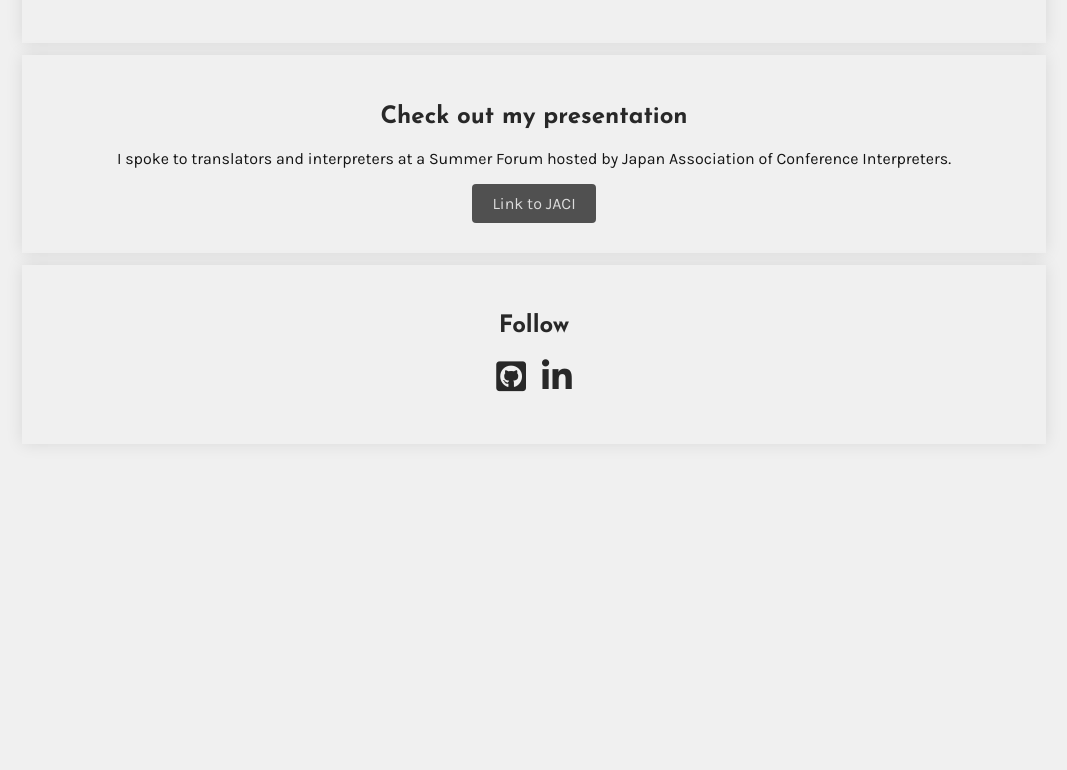
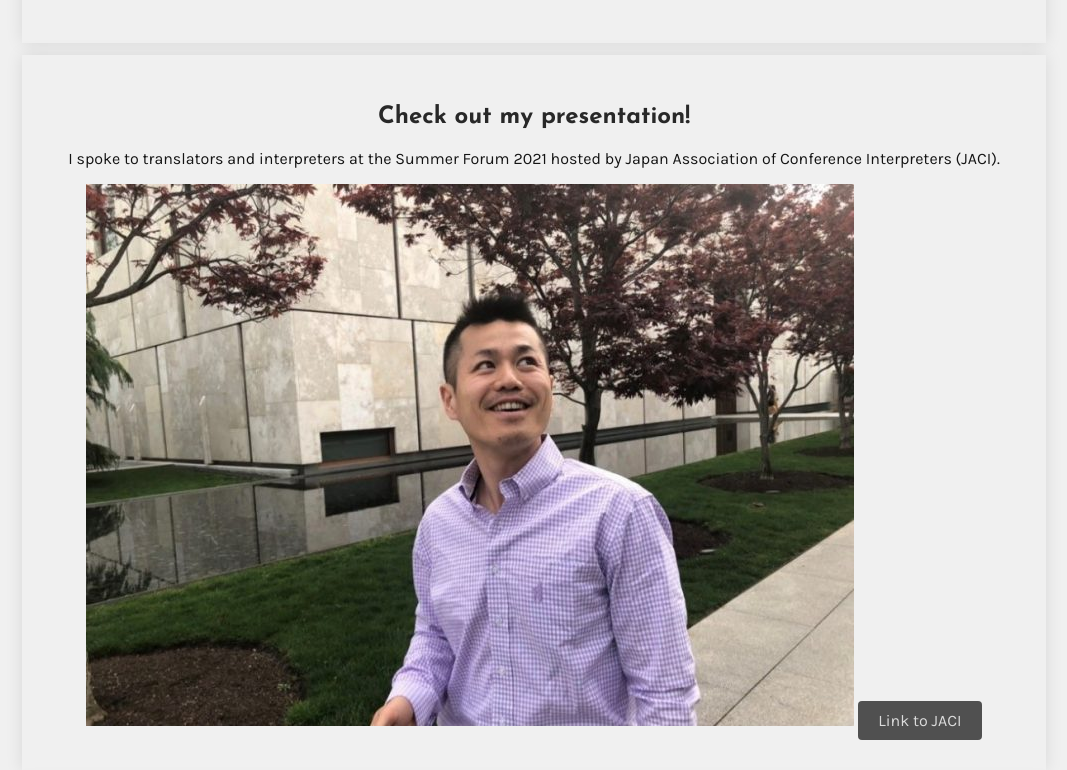
Before and after one commit to HirofumiJinno/profile, a plain HTML site: page index.html in a window 1280 px wide. Shown: the part 610-1380 px from the top of the page, without its empty margins (106-1173 px from the left). Before the commit the page ends 1094 px from the top, so only its background shows below. Drawn offline with Linux system fonts and the light colour scheme; a web font is replaced by a local one.

Commit message:
make my profile prettier2

```diff
--- a/index.html
+++ b/index.html
@@ -30,8 +30,9 @@
     </div>
 
     <div class="card-white">
-      <h2>Check out my presentation</h2>
-      <p>I spoke to translators and interpreters at a Summer Forum hosted by Japan Association of Conference Interpreters.</p>
+      <h2>Check out my presentation!</h2>
+      <p>I spoke to translators and interpreters at the Summer Forum 2021 hosted by Japan Association of Conference Interpreters (JACI).</p>
+      <img class="square-photo" src="images/8c0c3027e3cfc3d644caab3847a505b0-768x542.jpeg">
       <a class="btn_grey" href="https://www.japan-interpreters.org/news/jitf2021-hirofumi-jinno/" target="_blank">
         Link to JACI
       </a>
--- a/style.css
+++ b/style.css
@@ -63,6 +63,10 @@ a {
     box-shadow: 0px 0px 0px 1px rgb(0 0 0 / 10%);
 }
 
+.square-photo {
+  object-fit: cover;
+}
+
 .list-inline {
   padding: 0;
   list-style: none;
```
Also changed, not shown: images/8c0c3027e3cfc3d644caab3847a505b0-768x542.jpeg (added).
